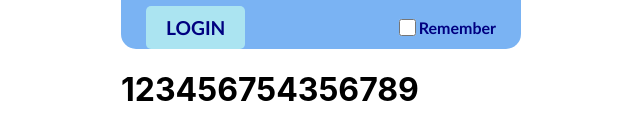
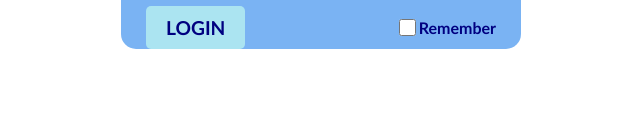
Before and after one commit to ndys699/Pulse-Task, a React (Create React App) app in the folder webclient/: page / in a window 1280 px wide. Shown: the part 476-616 px from the top of the page, without its empty margins (319-959 px from the left). Built offline with nearby package versions, Linux system fonts and the light colour scheme.

Commit message:
removed h1

```diff
--- a/webclient/src/App.js
+++ b/webclient/src/App.js
@@ -11,7 +11,7 @@ function App() {
 
 
       <Login></Login>
-      <h1>123456754356789</h1>
+
 
 
     </div>
```
